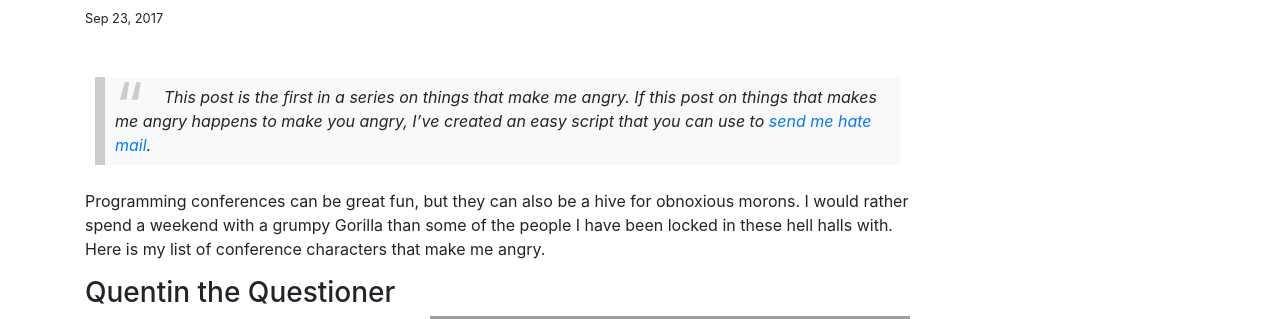
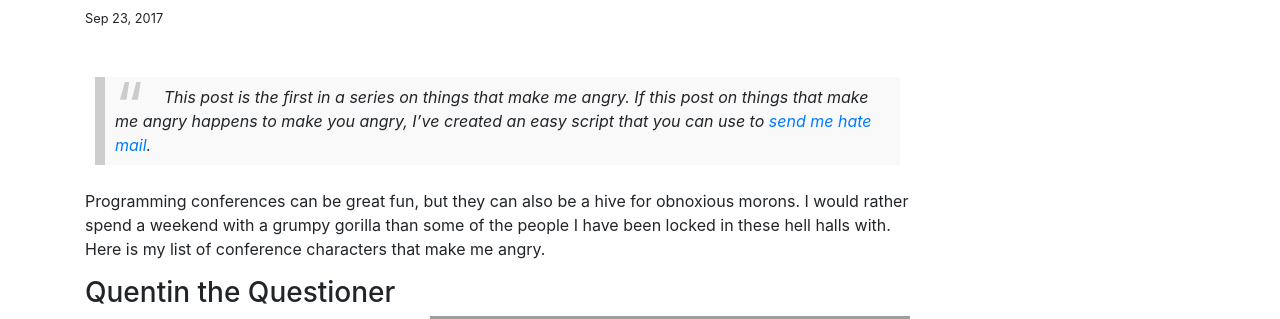
Before and after one commit to VeryAngryProgrammer/veryangryprogrammer.github.io, a Jekyll site: the page built from _posts/2017-09-23-1-conferences.md, in a window 1280 px wide and 900 px high. Shown: the part 201-520 px from the top of the window. Built offline with Jekyll 4.4.1, drawn with Linux system fonts in a browser that asks for light colours; our own code applies the rules of GitHub Pages for plain Markdown files; comment, search, counter and statistics services are not loaded; grey boxes are pictures that could not be loaded.

Commit message:
Update 2017-09-23-1-conferences.md

```diff
--- a/_posts/2017-09-23-1-conferences.md
+++ b/_posts/2017-09-23-1-conferences.md
@@ -3,9 +3,9 @@ title: Programming Conferences
 heading: Programming Conferences - Things That Make Me Angry
 ---
 
-> _This post is the first in a series on things that make me angry. If this post on things that makes me angry happens to make you angry, I've created an easy script that you can use to [send me hate mail](https://github.com/VeryAngryProgrammer/hate-mail-script)._
+> _This post is the first in a series on things that make me angry. If this post on things that make me angry happens to make you angry, I've created an easy script that you can use to [send me hate mail](https://github.com/VeryAngryProgrammer/hate-mail-script)._
 
-Programming conferences can be great fun, but they can also be a hive for obnoxious morons. I would rather spend a weekend with a grumpy Gorilla than some of the people I have been locked in these hell halls with. Here is my list of conference characters that make me angry.
+Programming conferences can be great fun, but they can also be a hive for obnoxious morons. I would rather spend a weekend with a grumpy gorilla than some of the people I have been locked in these hell halls with. Here is my list of conference characters that make me angry.
 
 ### Quentin the Questioner
 
```
